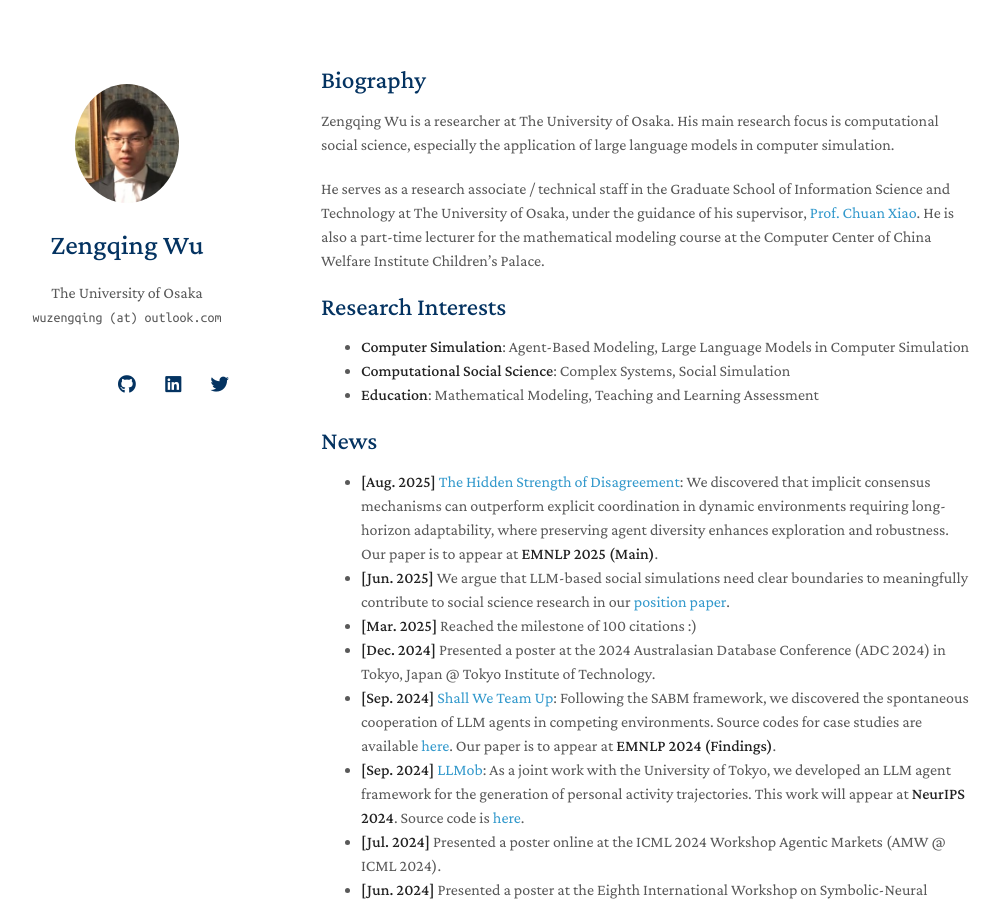
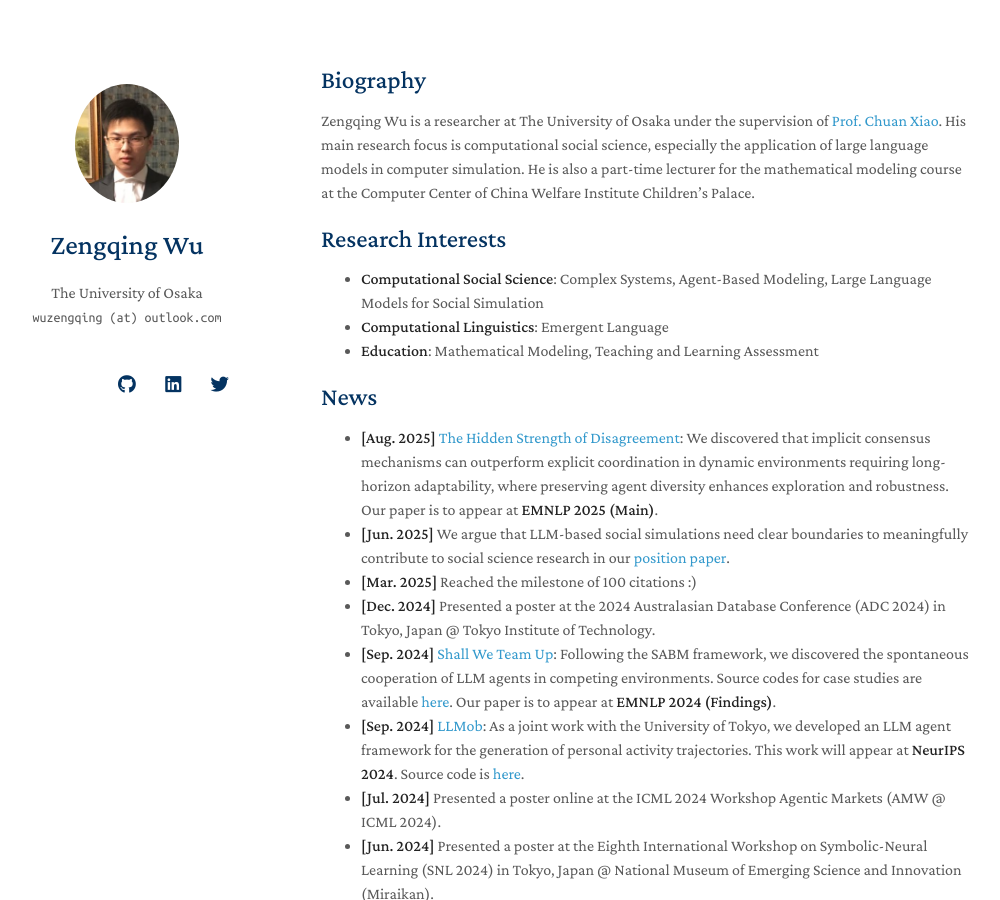
Before and after one commit to wuzengqing001225/wuzengqing001225.github.io, a Jekyll site: the page built from index.md, in a window 1280 px wide and 900 px high. Shown: the whole window, without its empty margins (149-1149 px from the left). Built offline with Jekyll 4.4.1, drawn with Linux system fonts in a browser that asks for light colours; nearby versions of some CDN libraries; a style sheet for code colours, icons or effects is not loaded; our own code applies the rules of GitHub Pages for plain Markdown files.

Commit message:
Update index.md

```diff
--- a/index.md
+++ b/index.md
@@ -4,16 +4,14 @@ layout: homepage
 
 ## Biography
 
-Zengqing Wu is a researcher at The University of Osaka. His main research focus is computational social science, especially the application of large language models in computer simulation.
-
-He serves as a research associate / technical staff in the Graduate School of Information Science and Technology at The University of Osaka, under the guidance of his supervisor, [Prof. Chuan Xiao](https://sites.google.com/site/chuanxiao1983/home). He is also a part-time lecturer for the mathematical modeling course at the Computer Center of China Welfare Institute Children's Palace.
+Zengqing Wu is a researcher at The University of Osaka under the supervision of [Prof. Chuan Xiao](https://sites.google.com/site/chuanxiao1983/home). His main research focus is computational social science, especially the application of large language models in computer simulation. He is also a part-time lecturer for the mathematical modeling course at the Computer Center of China Welfare Institute Children's Palace.
 
 <!-- [[Japanese Page](./jp.md)] [[Chinese Page](./cn.md)] -->
 
 ## Research Interests
 
-- **Computer Simulation**: Agent-Based Modeling, Large Language Models in Computer Simulation
-- **Computational Social Science**: Complex Systems, Social Simulation
+- **Computational Social Science**: Complex Systems, Agent-Based Modeling, Large Language Models for Social Simulation
+- **Computational Linguistics**: Emergent Language
 - **Education**: Mathematical Modeling, Teaching and Learning Assessment
 
 ## News
```
